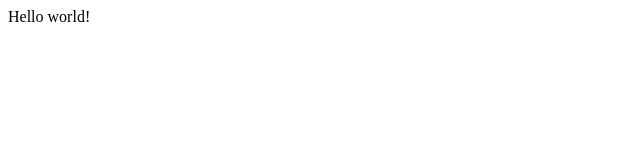
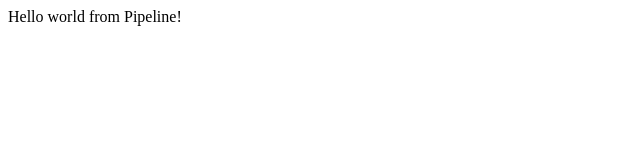
Before and after one commit to AshrafHussain786/pipeline-frontend, a Gatsby site: page / in a window 1280 px wide. Shown: the whole page, without its empty margins (0-640 px from the left). Built offline with nearby package versions, Linux system fonts and the light colour scheme; Gatsby itself is replaced by a stand-in of ours.

Commit message:
updated index.js file

```diff
--- a/src/pages/index.js
+++ b/src/pages/index.js
@@ -1,5 +1,5 @@
 import React from "react"
 
 export default function Home() {
-  return <div>Hello world!</div>
+  return <div>Hello world from Pipeline!</div>
 }
```
